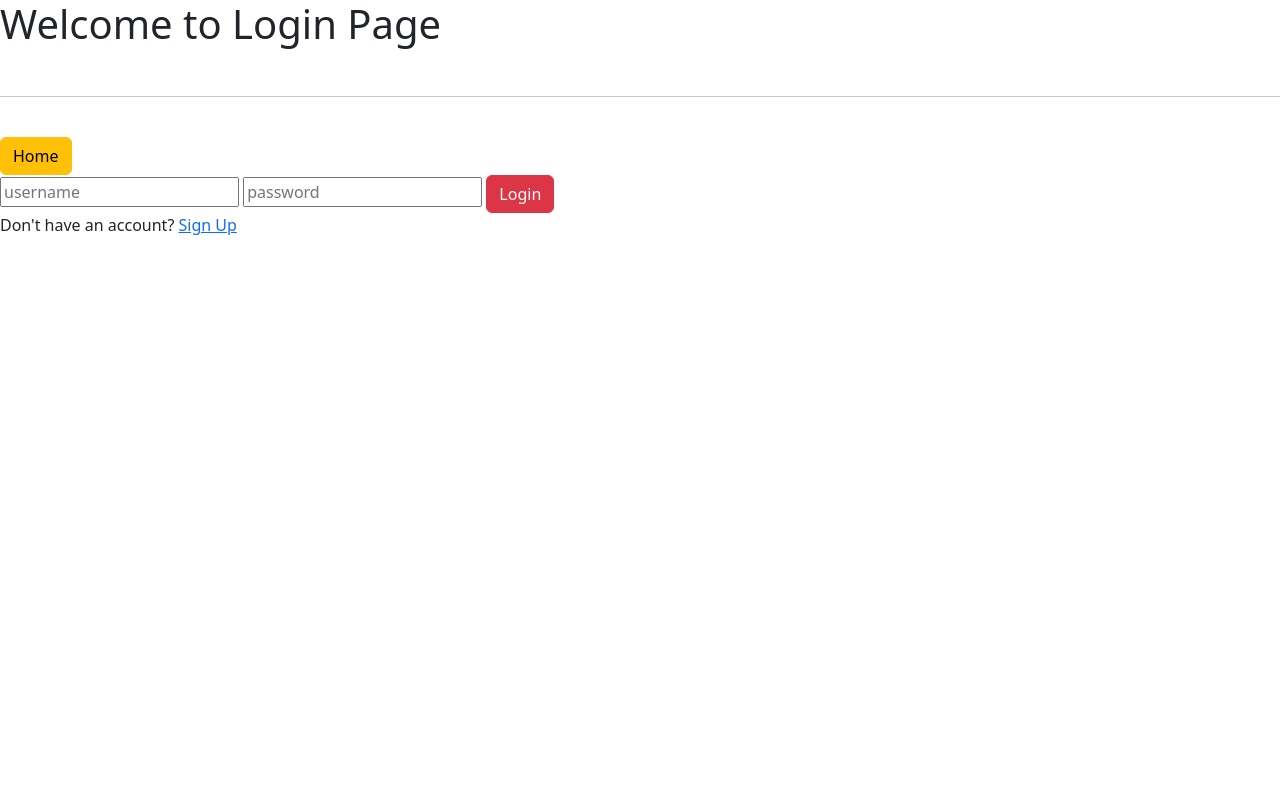
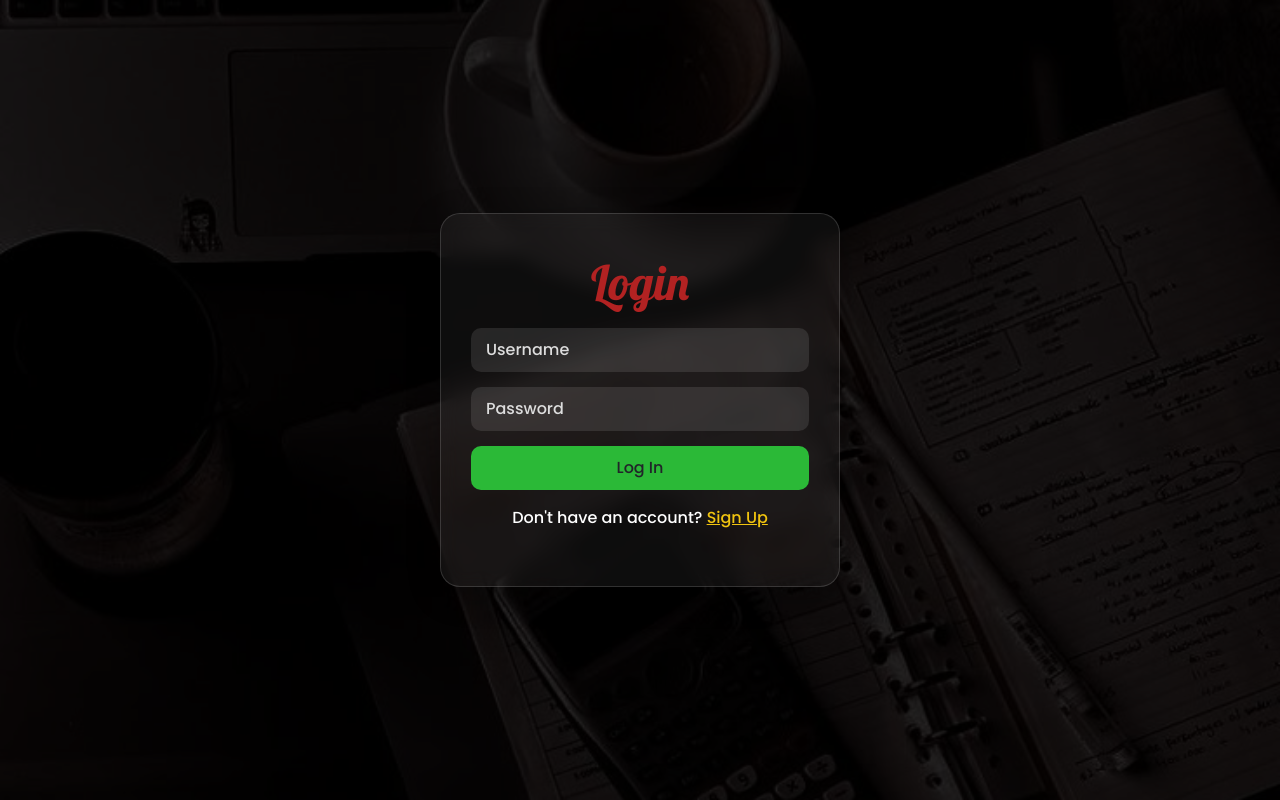
Before and after one commit to John-WBNDYA/Tasks_App, a Django app: page /login/ in a window 1280 px wide. Run offline with Django 5.2, Linux system fonts and the light colour scheme.

Commit message:
Latest update

```diff
--- a/tasks_project/tasks_app/Templates/app/login.html
+++ b/tasks_project/tasks_app/Templates/app/login.html
@@ -1,21 +1,119 @@
+{% load static %}
 <!DOCTYPE html>
 <html lang="en">
 <head>
   <meta charset="UTF-8">
   <meta name="viewport" content="width=device-width, initial-scale=1.0">
+  <title>Login | TASKS</title>
+
   <!-- Bootstrap 5 -->
   <link href="https://cdn.jsdelivr.net/npm/bootstrap@5.3.7/dist/css/bootstrap.min.css"
-    rel="stylesheet" integrity="sha384-LN+7fdVzj6u52u30Kp6M/trliBMCMKTyK833zpbD+pXdCLuTusPj697FH4R/5mcr"
+        rel="stylesheet"
+        integrity="sha384-LN+7fdVzj6u52u30Kp6M/trliBMCMKTyK833zpbD+pXdCLuTusPj697FH4R/5mcr"
         crossorigin="anonymous">
-    <!-- Bootstrap 5 JavaScript Bundle with Popper -->
   <script src="https://cdn.jsdelivr.net/npm/bootstrap@5.3.0/dist/js/bootstrap.bundle.min.js"></script>
-    <title>Login | TASKS</title>
+
+  <!-- Google Fonts -->
+  <link href="https://fonts.googleapis.com/css2?family=Lobster&family=Poppins:wght@300;500&display=swap" rel="stylesheet">
+
+  <style>
+    body {
+      margin: 0;
+      background: url("{% static 'images/login.jpeg' %}") no-repeat center center fixed;
+      background-size: cover;
+      height: 100vh;
+      font-family: 'Poppins', sans-serif;
+      display: flex;
+      justify-content: center;
+      align-items: center;
+      position: relative;
+      flex-direction: column;
+    }
+
+    body::before {
+      content: '';
+      position: absolute;
+      inset: 0;
+      background: rgba(0, 0, 0, 0.8);
+      z-index: 1;
+    }
+
+    .top-left-home {
+      position: absolute;
+      top: 1rem;
+      left: 1rem;
+      z-index: 3;
+    }
+
+    .alert {
+      z-index: 3;
+      position: relative;
+      width: 100%;
+      max-width: 400px;
+      margin-bottom: 1.5rem;
+    }
+
+    .login-container {
+      position: relative;
+      z-index: 2;
+      background: rgba(255, 255, 255, 0.05);
+      backdrop-filter: blur(10px);
+      border: 1px solid rgba(255, 255, 255, 0.15);
+      padding: 40px 30px;
+      border-radius: 20px;
+      color: #fff;
+      width: 100%;
+      max-width: 400px;
+      box-shadow: 0 8px 32px rgba(0, 0, 0, 0.3);
+      text-align: center;
+    }
+
+    .login-container h1 {
+      font-family: 'Lobster', cursive;
+      color: firebrick;
+      font-size: 3rem;
+      margin-bottom: 1rem;
+    }
+
+    .form-control {
+      background: rgba(255, 255, 255, 0.1);
+      border: none;
+      border-radius: 10px;
+      padding: 10px 15px;
+      margin-bottom: 15px;
+      color: #fff;
+    }
+
+    .form-control::placeholder {
+      color: #ddd;
+    }
+
+    .btn-login {
+      width: 100%;
+      background-color: rgb(43, 185, 55);
+      border: none;
+      border-radius: 10px;
+      padding: 10px;
+      font-weight: 500;
+    }
+
+    .btn-login:hover {
+      background-color: rgb(17, 100, 24);
+    }
+
+    .login-container a {
+      color: #f1c40f;
+    }
+  </style>
 </head>
 <body>
-    <h1>Welcome to Login Page</h1>
-    <br><hr><br>
-    <a href="{% url 'index' %}"><button class="btn btn-warning">Home</button></a>
 
+  <!-- Home Button (Top Left) -->
+  <a href="{% url 'index' %}" class="top-left-home">
+    <i class="bi bi-arrow-left-circle"></i>
+  </a>
+
+  <!-- Alerts -->
   {% if messages %}
     {% for message in messages %}
       <div class="alert alert-{{ message.tags }} alert-dismissible fade show" role="alert">
@@ -25,13 +123,17 @@
     {% endfor %}
   {% endif %}
 
+  <!-- Login Form -->
+  <div class="login-container">
+    <h1>Login</h1>
+    <form method="post">
+      {% csrf_token %}
+      <input type="text" name="username" class="form-control" placeholder="Username" required>
+      <input type="password" name="password" class="form-control" placeholder="Password" required>
+      <button type="submit" class="btn btn-login">Log In</button>
+    </form>
+    <p class="mt-3">Don't have an account? <a href="{% url 'sign_up' %}">Sign Up</a></p>
+  </div>
 
-    <form action="" method="post">
-        {% csrf_token %}
-        <input type="text" name="username" placeholder="username">
-        <input type="password" name="password" placeholder="password">
-        <button type="submit" class="btn btn-danger">Login</button>
-        <p>Don't have an account? <a href="{% url 'sign_up' %}">Sign Up</a></p>
-    </form>
 </body>
 </html>
--- a/tasks_project/tasks_app/views.py
+++ b/tasks_project/tasks_app/views.py
@@ -93,6 +93,7 @@ def add_task(request):
             task = task_form.save(commit=False)
             task.user = request.user
             task.save()
+            messages.success(request, "Task added successfully!")
             return redirect(user_account)
     else:
         context = {
```
Also changed, not shown: tasks_project/tasks_app/Templates/app/user_account.html (+10 -0 lines), tasks_project/db.sqlite3, tasks_project/tasks_app/static/images/login.jpeg (added). Lines whose indentation alone changed are shown as unchanged.
